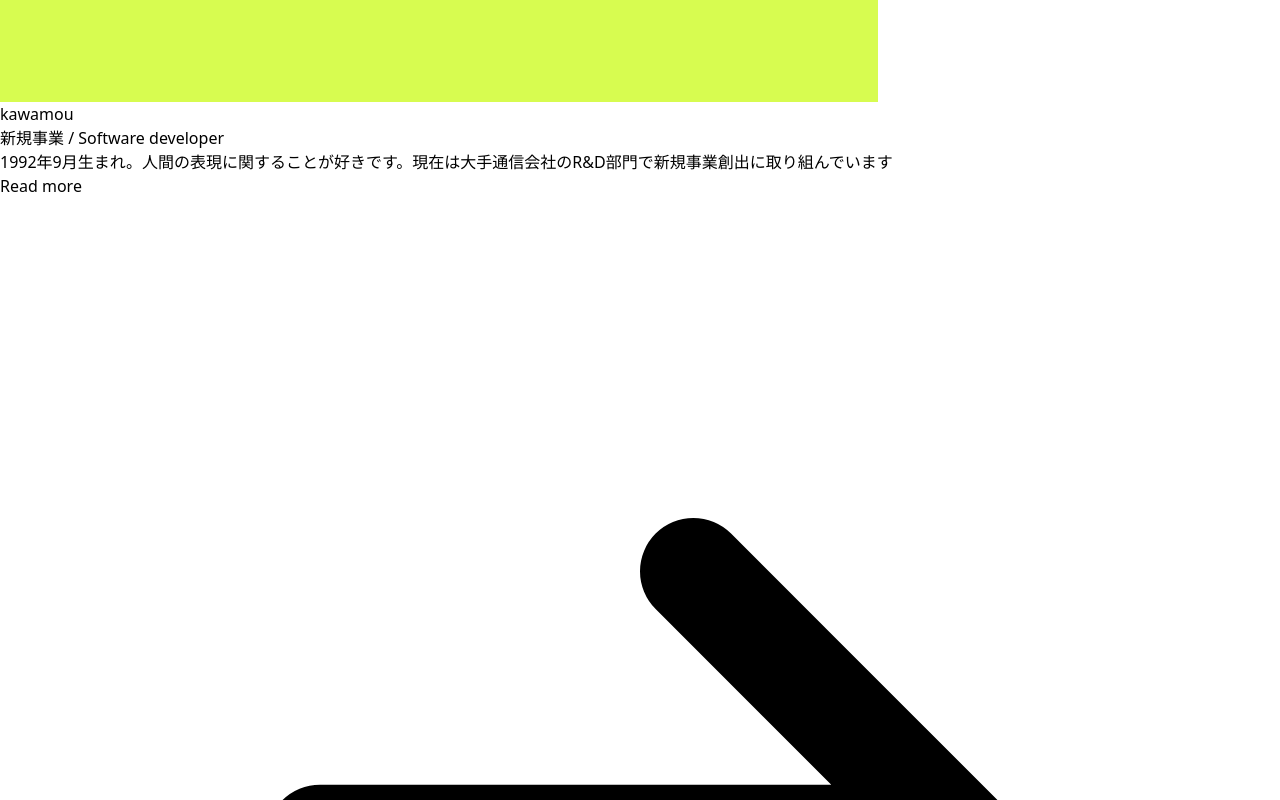
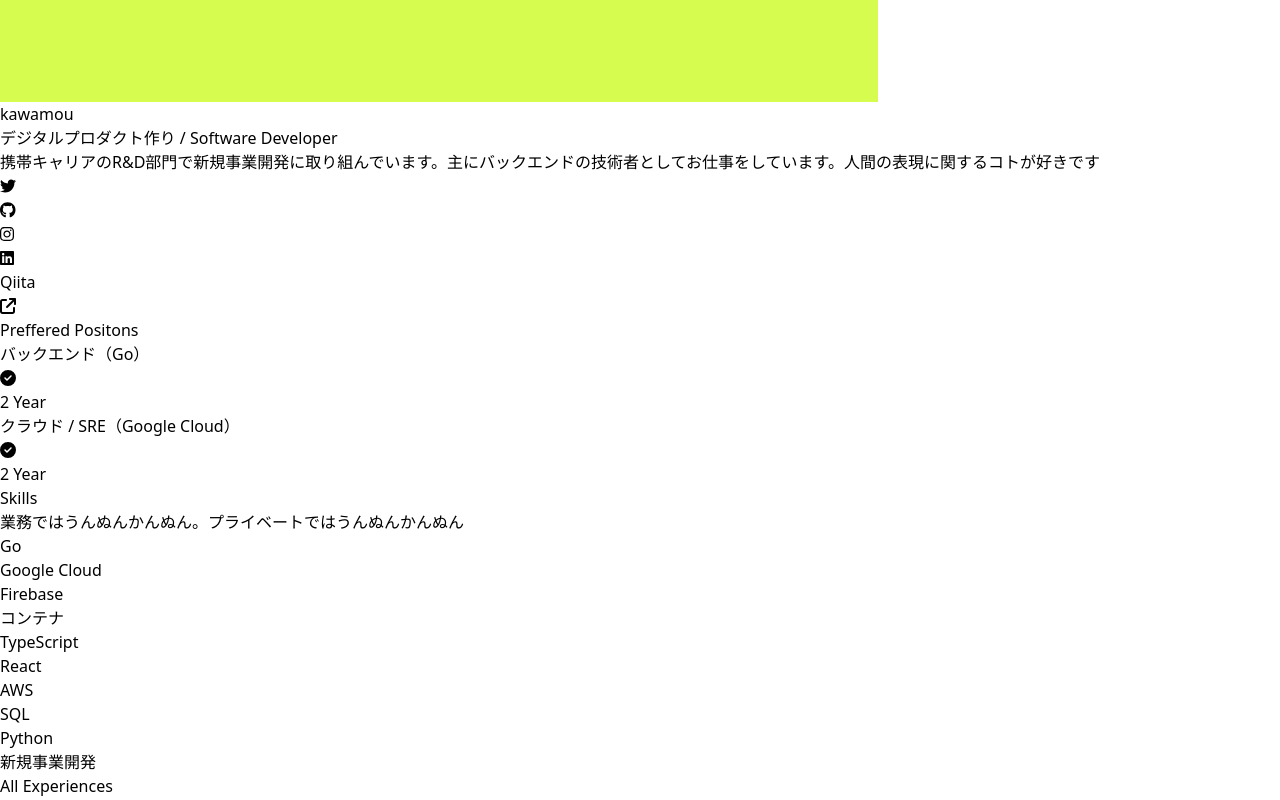
Before and after one commit to kawamou/kawamou.github.io, a Next.js app: page /cv in a window 1280 px wide. Shown: the part 2660-3460 px from the top of the page. Built offline with nearby package versions, Linux system fonts and the light colour scheme; what @material-tailwind/react would draw is missing.

Commit message:
各アイコンの飛び先を設定

```diff
--- a/src/components/me.tsx
+++ b/src/components/me.tsx
@@ -8,23 +8,34 @@ import {
   IconDefinition,
 } from '@fortawesome/free-brands-svg-icons'
 import { Avatar, Card, Typography } from '@material-tailwind/react'
-import { ArrowSmRightIcon } from '@heroicons/react/outline'
 import { faArrowUpRightFromSquare } from '@fortawesome/free-solid-svg-icons'
+import { icon } from '@fortawesome/fontawesome-svg-core'
 
 type IconProps = {
   iconDifinision: IconDefinition
+  link: string
 }
 
 const Icon: FC<IconProps> = (iconProps) => {
   return (
-    <div className='text-gray-700'>
-      <FontAwesomeIcon icon={iconProps.iconDifinision} className={'h-4'} />
-    </div>
+    <a target='_blank' rel='noreferrer' href={`${iconProps.link}`} className='inline-block'>
+      <div className='text-gray-700 hover:text-gray-500 hover:cursor-pointer'>
+        <FontAwesomeIcon icon={iconProps.iconDifinision} className={'h-4'} />
+      </div>
+    </a>
   )
 }
 
 export const Me = () => {
-  const [iconDifinisions] = useState([faTwitter, faGithub, faInstagram, faLinkedin])
+  const [iconDifinisions] = useState([
+    { iconDifinition: faTwitter, link: 'https://twitter.com/3kwm' },
+    { iconDifinition: faGithub, link: 'https://github.com/kawamou' },
+    { iconDifinition: faInstagram, link: 'https://www.instagram.com/b00q' },
+    {
+      iconDifinition: faLinkedin,
+      link: 'https://jp.linkedin.com/in/%E7%9F%A5%E5%AE%9A-%E6%B2%B3%E9%9D%A2-bb7a1a251',
+    },
+  ])
   return (
     <Card className='shadow-sm p-6'>
       <div className='flex gap-4 mb-4'>
@@ -32,27 +43,37 @@ export const Me = () => {
         <div>
           <Typography className='text-xl font-bold text-blue-gray-900'>kawamou</Typography>
           <Typography color='gray' className='text-sm'>
-            新規事業 / Software developer
+            デジタルプロダクト作り / Software Developer
           </Typography>
         </div>
       </div>
       <div className='mb-2'>
         <Typography className='text-sm text-blue-gray-900 leading-6'>
-          1992年9月生まれ。人間の表現に関することが好きです。現在は大手通信会社のR&D部門で新規事業創出に取り組んでいます
+          携帯キャリアのR&D部門で新規事業開発に取り組んでいます。主にバックエンドの技術者としてお仕事をしています。人間の表現に関するコトが好きです
         </Typography>
       </div>
-      <div className='flex text-gray-700 mb-4 hover:text-gray-300 hover:cursor-pointer'>
-        <Typography className='font-bold text-xs'>Read more</Typography>
-        <ArrowSmRightIcon className='w-4'></ArrowSmRightIcon>
-      </div>
+      <div className='flex text-gray-700 mb-4 hover:text-gray-300 hover:cursor-pointer'></div>
       <div className='flex gap-4 items-center'>
         {iconDifinisions.map((iconDifinision, i) => {
-          return <Icon key={i} iconDifinision={iconDifinision}></Icon>
+          return (
+            <Icon
+              key={i}
+              iconDifinision={iconDifinision.iconDifinition}
+              link={iconDifinision.link}
+            ></Icon>
+          )
         })}
-        <div className='text-gray-700 flex items-center gap-1'>
-          <Typography className='text-xs font-bold'>Qiita</Typography>
-          <FontAwesomeIcon icon={faArrowUpRightFromSquare} className={'h-2'} />
-        </div>
+        <a
+          target='_blank'
+          rel='noreferrer'
+          href='https://qiita.com/kawamou'
+          className='inline-block'
+        >
+          <div className='text-gray-700 hover:text-gray-500 hover:cursor-pointer flex items-center gap-1'>
+            <Typography className='text-xs font-bold'>Qiita</Typography>
+            <FontAwesomeIcon icon={faArrowUpRightFromSquare} className={'h-2'} />
+          </div>
+        </a>
       </div>
     </Card>
   )
```
